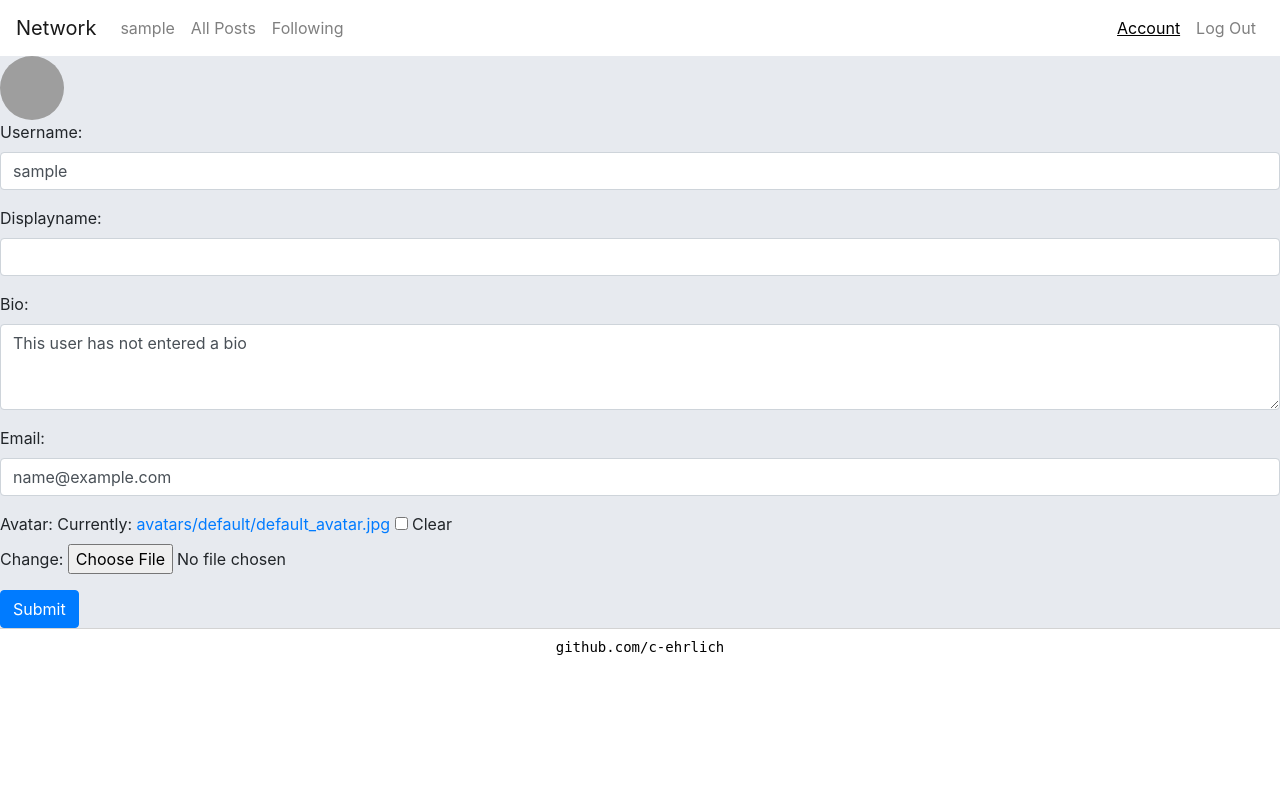
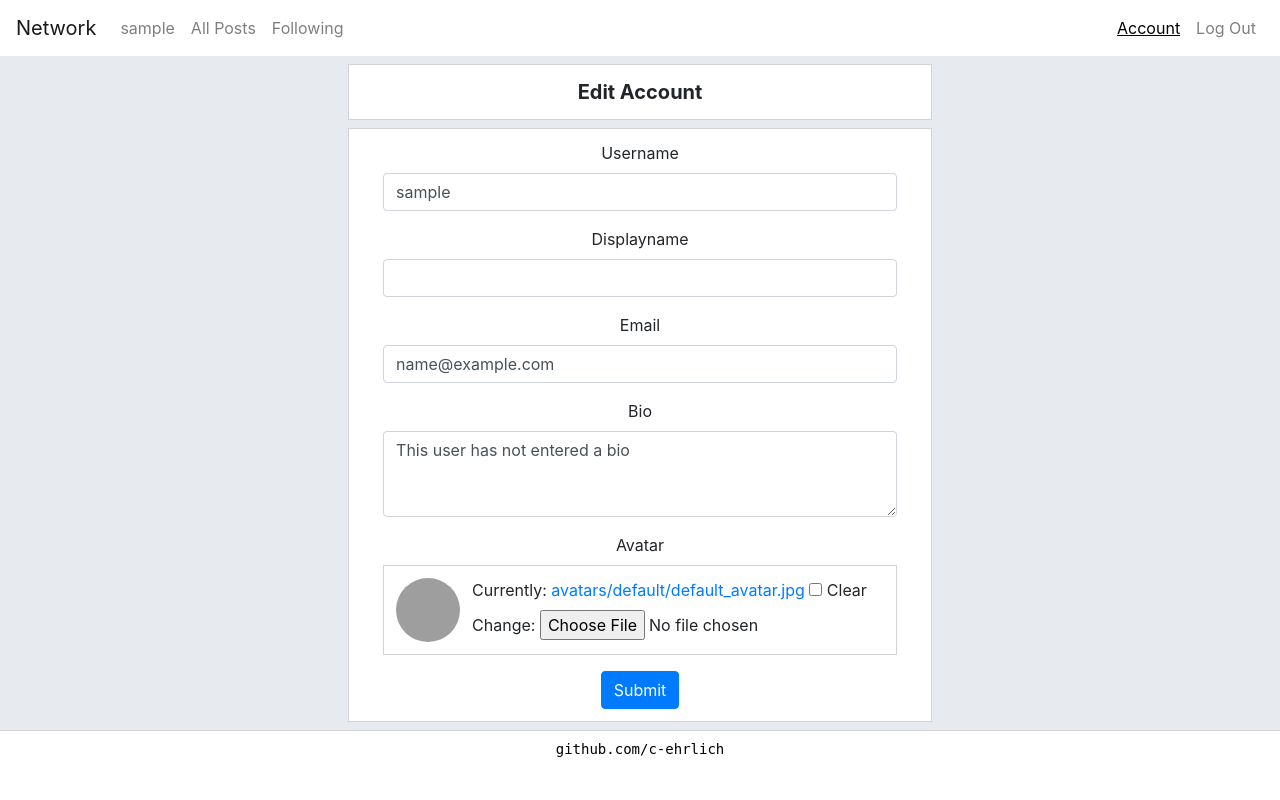
Before and after one commit to c-ehrlich/Touiteur, a Django app: page /account in a window 1280 px wide. Run offline with Django 3.2, Linux system fonts and the light colour scheme; the visitor is signed in with stand-in values (Sample User, id 1); some libraries are stand-ins or nearby versions; grey boxes are pictures that could not be loaded.

Commit message:
style register and edit account page

```diff
--- a/network/forms.py
+++ b/network/forms.py
@@ -72,7 +72,7 @@ class RegisterAccountForm(forms.Form):
         required = True,
         widget=forms.TextInput(attrs={
             'placeholder': 'Up to 20 characters, alphanumeric',
-            'class': 'form-control',
+            'class': 'form-control reg-login-form-item',
             'autofocus': True,
         })
     )
@@ -82,28 +82,28 @@ class RegisterAccountForm(forms.Form):
         required = True,
         widget=forms.TextInput(attrs={
             'placeholder': 'Up to 50 characters',
-            'class': 'form-control',
+            'class': 'form-control reg-login-form-item',
         })
     )
     email = forms.EmailField(
         label = "Email",
         required = True,
         widget=forms.EmailInput(attrs={
-            'class': 'form-control',
+            'class': 'form-control reg-login-form-item',
         })
     )
     password = forms.CharField(
         label = "Password",
         required = True,
         widget = forms.PasswordInput(attrs={
-            'class': 'form-control'
+            'class': 'form-control reg-login-form-item',
         })
     )
     confirmation = forms.CharField(
         label = "Confirm Password",
         required = True,
         widget = forms.PasswordInput(attrs={
-            'class': 'form-control',
+            'class': 'form-control reg-login-form-item',
         })
     )
 
--- a/network/static/network/styles.css
+++ b/network/static/network/styles.css
@@ -1,6 +1,8 @@
 /* TEMP STYLING FOR DEVELOPMENT */
 /* TODO: REMOVE THIS */
-
+.form-100ptest {
+    min-width: 100%
+}
 /* END TEMP STYLING */
 
 /* VARS */
@@ -15,6 +17,14 @@ body, html {
     margin: 0;
     display: flex;
     flex-direction: column;
+}
+
+.flex-row {
+    display: flex;
+    flex-direction: row;
+    /* background-color: lightgrey; */
+    /* width: 582px; */
+    padding: 12px;
 }
 
 .active {
@@ -48,6 +58,10 @@ body, html {
     align-items: center;
 }
 @media (max-width: 500px) {
+    .section-identifier {
+        padding-left: 0;
+        padding-right: 0;
+    }
     .section-identifier-inner {
         margin-left: 0;
         margin-right: 0;
@@ -513,17 +527,24 @@ body, html {
     background-color: white;
     border: 1px solid lightgrey;
     /* font-size: 20px; */
-    font-weight: bold;
+    /* font-weight: bold; */
     display: flex;
     flex-direction: column;
     align-items: center;
     text-align: center;
 }
 @media (max-width: 500px) {
+    .reg-login-outer {
+        padding-left: 0;
+        padding-right: 0;
+    }
     .reg-login-inner {
         margin-left: 0;
         margin-right: 0;
     }
+}
+.reg-login-form-item {
+    width: 300px;
 }
 .login-form {
     display: flex;
@@ -534,3 +555,12 @@ body, html {
     margin-top: 12px;
     width: 100%;
 }
+
+.p-l-12 {
+    padding-left: 12px;
+    text-align: left;
+}
+
+.avatar-input-container {
+    border: 1px solid lightgrey;
+}
--- a/network/templates/network/account.html
+++ b/network/templates/network/account.html
@@ -6,12 +6,52 @@
 {% endblock %}
 
 {% block body %}
-    <img class="profile-pic" src="{{ request.user.avatar.url }}">
-    <form method="POST" action="" enctype="multipart/form-data">
-        {{ form.as_p }}
-        {% csrf_token %}
-        <input class="btn btn-primary" type="submit" name="Update Information">
-    </form>
+
+    <div class="section-identifier">
+        <div class="section-identifier-inner">
+            Edit Account
+        </div>
+    </div>
+
+    <div class="reg-login-outer">
+        <div class="reg-login-inner">
+            <form method="POST" action="" enctype="multipart/form-data" class="form-100-test">
+                <!-- {{ form.as_p }} -->
+                <div class="form-group">
+                    {{ form.username.errors }}
+                    <label for="{{ form.username.id_for_label }}">{{ form.username.label }}</label>
+                    {{ form.username }}
+                </div>
+                <div class="form-group">
+                    {{ form.displayname.errors }}
+                    <label for="{{ form.displayname.id_for_label }}">{{ form.displayname.label }}</label>
+                    {{ form.displayname }}
+                </div>
+                <div class="form-group">
+                    {{ form.email.errors }}
+                    <label for="{{ form.email.id_for_label }}">{{ form.email.label }}</label>
+                    {{ form.email }}
+                </div>
+                <div class="form-group">
+                    {{ form.bio.errors }}
+                    <label for="{{ form.bio.id_for_label }}">{{ form.bio.label }}</label>
+                    {{ form.bio }}
+                </div>
+                <div class="form-group">
+                    {{ form.avatar.errors }}
+                    <label for="{{ form.avatar.id_for_label }}">{{ form.avatar.label }}</label>
+                    <div class="flex-row avatar-input-container">
+                        <img class="profile-pic" src="{{ request.user.avatar.url }}">
+                        <div class="p-l-12">
+                            {{ form.avatar }}
+                        </div>
+                    </div>
+                </div>
+                {% csrf_token %}
+                <input class="btn btn-primary" type="submit" name="Update Information">
+            </form>
+        </div>
+    </div>
 {% endblock %}
 
 {% block script %}
--- a/network/templates/network/login.html
+++ b/network/templates/network/login.html
@@ -21,10 +21,10 @@
 
             <form action="{% url 'login' %}" method="post" class="login-form">
                 {% csrf_token %}
-                <div class="form-group">
+                <div class="form-group reg-login-form-item">
                     <input autofocus class="form-control" type="text" name="username" placeholder="Username">
                 </div>
-                <div class="form-group">
+                <div class="form-group reg-login-form-item">
                     <input class="form-control" type="password" name="password" placeholder="Password">
                 </div>
                 <input class="btn btn-primary" type="submit" value="Login">
```
Also changed, not shown: network/templates/network/register.html (+11 -1 lines).
